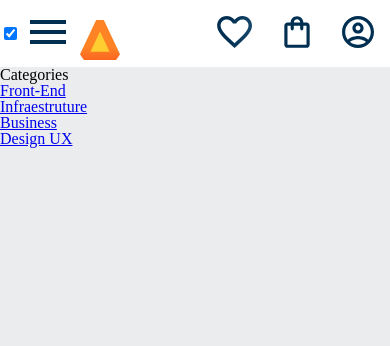
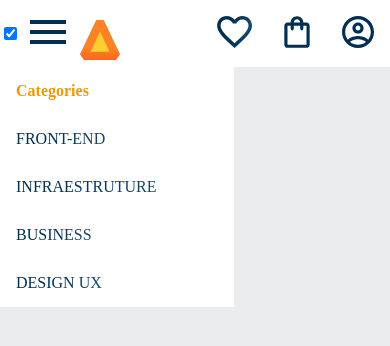
Before and after one commit to LucasBolla94/mobile-first, a plain HTML site: page index.html in a window 390 px wide. Both pictures are taken after a click on the checkbox 10 px from the left and 33 px from the top of the page. Drawn offline with Linux system fonts and the light colour scheme.

Commit message:
Customized Menu Hamburger and Items

```diff
--- a/style.css
+++ b/style.css
@@ -3,6 +3,8 @@
 :root {
     --color-background: #EBECEE;
     --white: #FFFFFF;
+    --orange: #EB9B00;
+    --blue-linear: linear-gradient(97.54deg, #002F52 35.49%, #326589 165.37%)
 }
 
 body {
--- a/styles/header.css
+++ b/styles/header.css
@@ -27,8 +27,27 @@
     display: none;
     position: absolute;
     top: 100%;
+    width: 60vw;
 }
 
 .container__btn:checked ~ .list__menu {
     display: block;
 }
+
+.list__menu_title, .list__menu_item {
+    padding: 1em;
+    background-color: var(--white);
+}
+
+.list__menu_title {
+    color: var(--orange);
+    font-weight: bold;
+}
+
+.list__menu_link {
+    background: var(--blue-linear);
+    -webkit-background-clip: text;
+    -webkit-text-fill-color: transparent;
+    background-clip: text;
+    text-transform: uppercase;
+}
```
